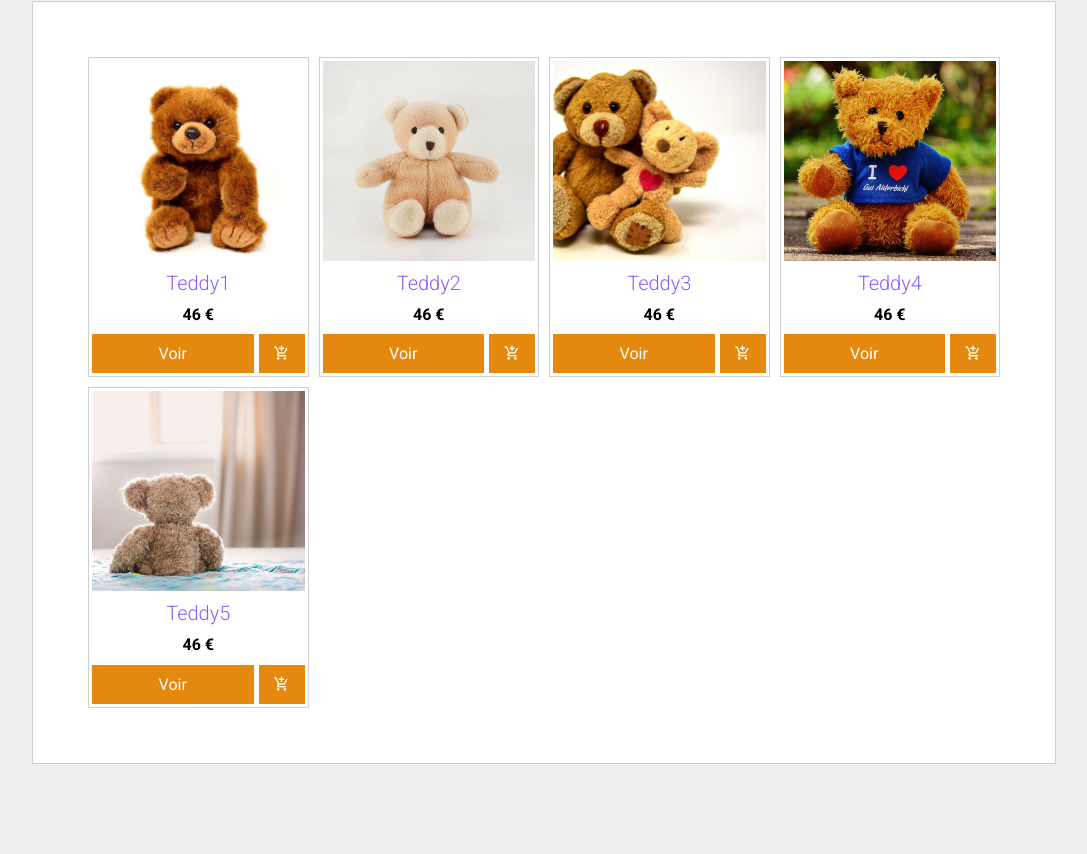
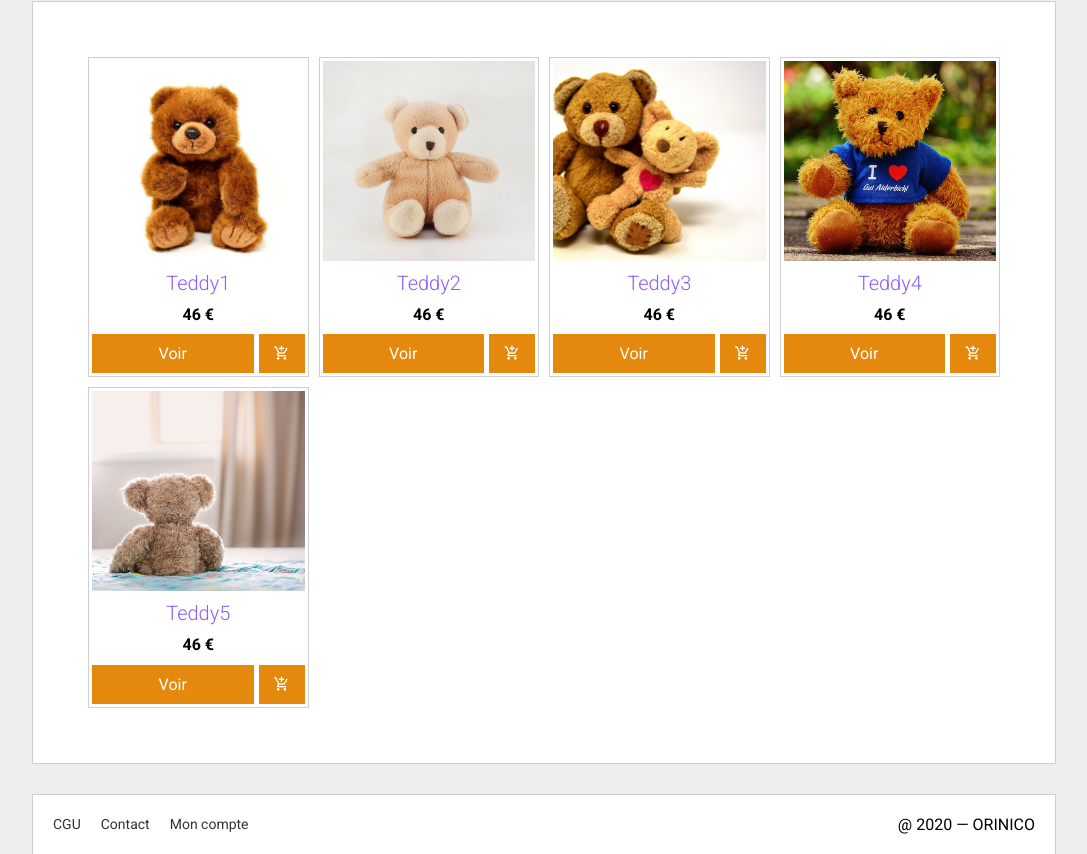
Before and after one commit to mconvers/MathieuConvers_05_09112020, a website built with webpack: page src/templates/index.html in a window 1280 px wide. Shown: the part 300-1154 px from the top of the page, without its empty margins (96-1183 px from the left). Before the commit the page ends 1094 px from the top, so only its background shows below. Built offline with nearby package versions, Linux system fonts and the light colour scheme; files whose address does not match are found by name.

Commit message:
add footer

```diff
--- a/src/scss/style.scss
+++ b/src/scss/style.scss
@@ -15,6 +15,17 @@ body {
   width: 100%;
   max-width: 1024px;
   margin: auto;
+}
+
+a{
+  display: block;
+  text-align: center;
+  color: #333;
+  transition: $transition-base;
+
+  &:hover{
+    color: $secondary;
+  }
 }
 
 .bordered{
@@ -61,24 +72,15 @@ body {
       padding: 15px 20px;
       font-weight: lighter;
 
+      &.current, &.router-link-active{
+        color: $secondary;
+        font-weight: bold;
+      }
+
       @include media("<=360px"){
         padding: 10px;
         font-size: rem(14);
       }
-    }
-  }
-
-  a{
-    display: block;
-    text-align: center;
-    color: #333;
-
-    &:hover{
-      color: $gray-light !important;
-    }
-    &.current, &.router-link-active{
-      color: $secondary !important;
-      font-weight: bold;
     }
   }
 
@@ -156,6 +158,13 @@ body {
     display: flex;
     flex-direction: column;
 
+    &:hover{
+
+      img{
+        scale: 1.1
+      }
+    }
+
     &:last-child{
       // margin-right: 0;
       // margin-bottom: 10px;
@@ -174,6 +183,7 @@ body {
         height: 200px;
         object-fit: cover;
         object-position: center;
+        transition: $transition-base;
       }
     }
 
@@ -204,6 +214,7 @@ body {
 
         &:hover{
           color: #fff !important;
+          background-color: $primary;
         }
 
         &:first-child{
@@ -213,4 +224,42 @@ body {
       }
     }
   }
+}
+
+// footer
+
+.footer{
+
+  .wrapper{
+    background: #fff;
+    padding: 20px;
+    text-align: center;
+    display: flex;
+    align-items: center;
+    justify-content: space-between;
+    border-bottom: none;
+
+    @include media("<=480px"){
+      display: block;
+      padding: 10px 50px;
+    }
   }
+
+  &__nav{
+
+    ul{
+      display: flex;
+      justify-content: center;
+      align-items: center;
+    }
+
+    li{
+      margin-right: 20px;
+      font-size: rem(14);
+    }
+
+    @include media("<=480px"){
+      margin-bottom: 10px;
+    }
+  }
+}
--- a/src/templates/index.html
+++ b/src/templates/index.html
@@ -156,5 +156,25 @@
         </div>
       </article>
     </main>
+    <div class="footer">
+      <div class="wrapper bordered">
+        <nav class="footer__nav">
+          <ul>
+            <li>
+              <a href="">CGU</a>
+            </li>
+            <li>
+              <a href="">Contact</a>
+            </li>
+            <li>
+              <a href="">Mon compte</a>
+            </li>
+          </ul>
+        </nav>
+        <div class="copyright">
+          @ 2020 — <strong>ORINICO</strong>
+        </div>
+      </div>
+    </div>
   </body>
 </html>
```
